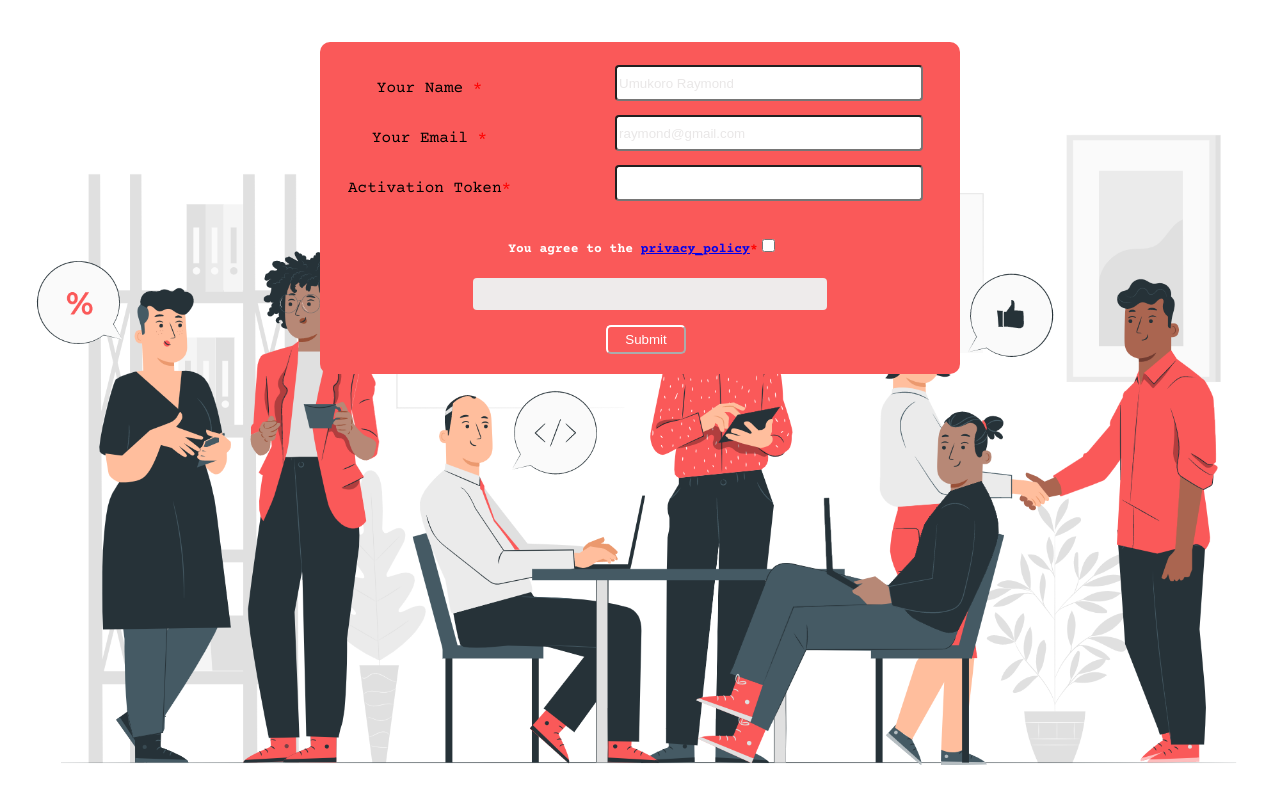
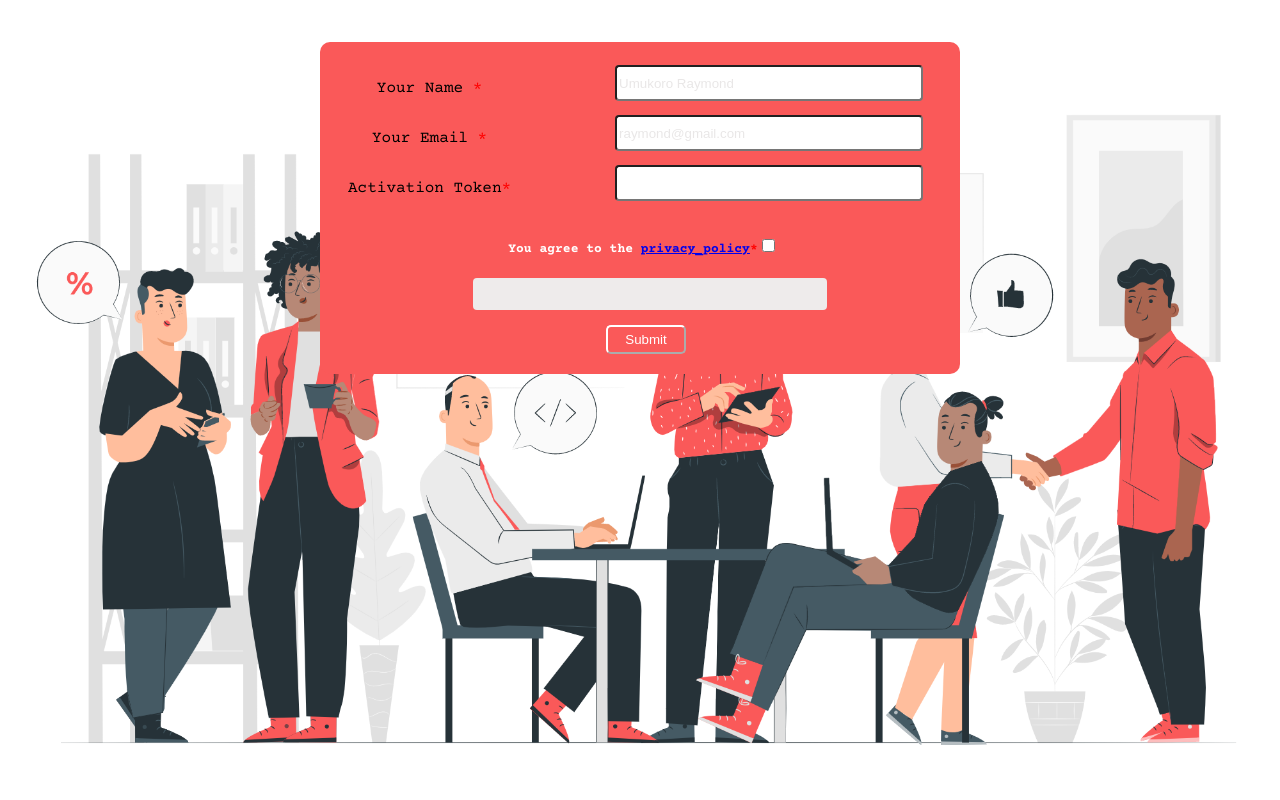
Before and after one commit to Aktive134/form2-week-two, a plain HTML site: page index.html in a window 1280 px wide. Drawn offline with nearby package versions, Linux system fonts and the light colour scheme.

Commit message:
My form wk2 v3

```diff
--- a/style.css
+++ b/style.css
@@ -9,7 +9,7 @@ body {
 
   background-size: cover;
   margin-bottom: 0px;
-  background-position-y: -200px;
+  background-position-y: -220px;
 }
 ::placeholder {
   color: rgb(233, 231, 231);
```
